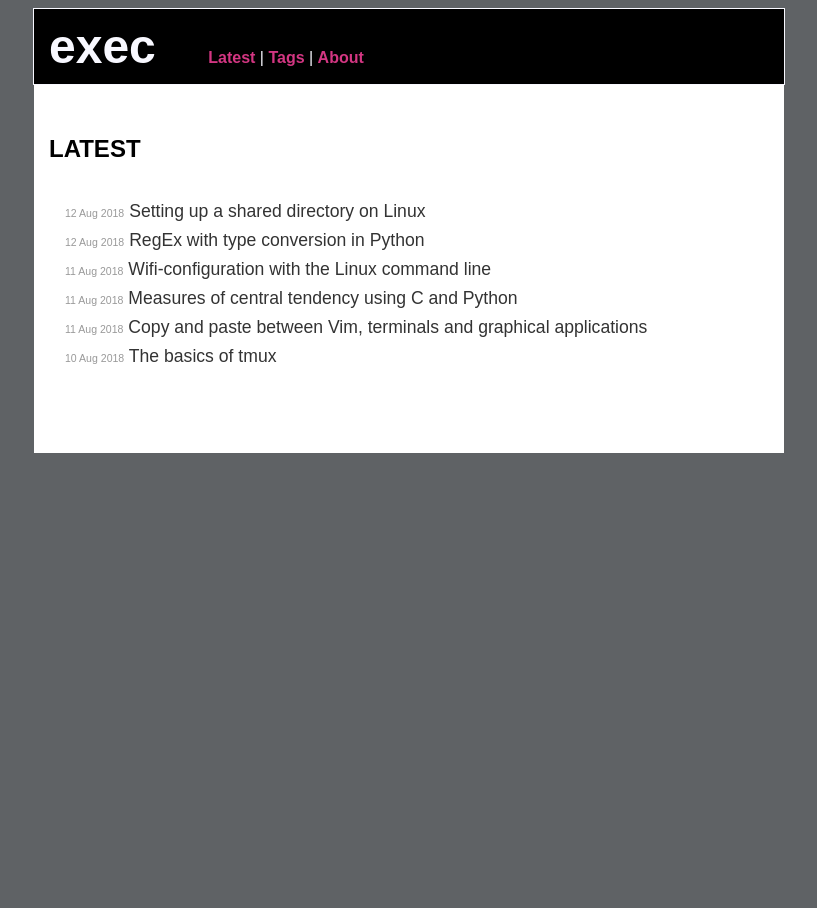
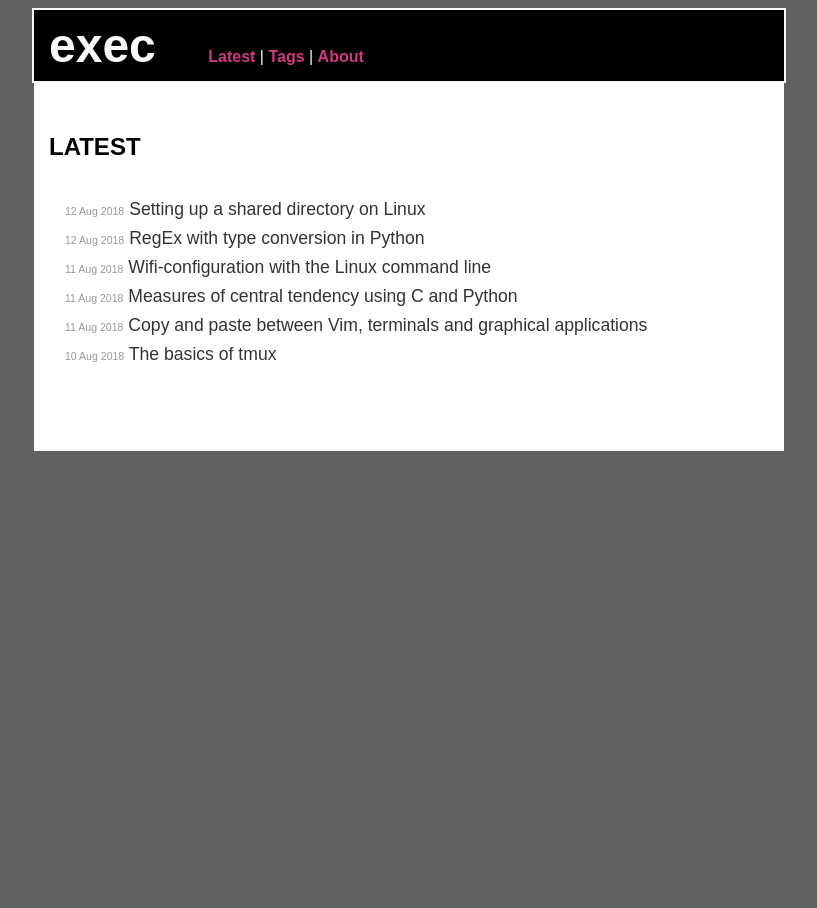
Before and after one commit to execas/execas.github.io, a Jekyll site: the page built from index.html, in a window 1280 px wide. Shown: the whole page, without its empty margins (231-1048 px from the left). Built offline with Jekyll 4.4.1, drawn with Linux system fonts in a browser that asks for light colours.

Commit message:
Update execas.css

```diff
--- a/css/execas.css
+++ b/css/execas.css
@@ -68,8 +68,8 @@
      color: #f8f8ff;
      margin:0 auto;
      max-width: 720px;
-     padding: 10px 15px 10px 15px;
-     border: 1px solid #f8f8ff;
+     padding: 8px 15px 8px 15px;
+     border: 2px solid #f8f8ff;
 
 }
 
```
